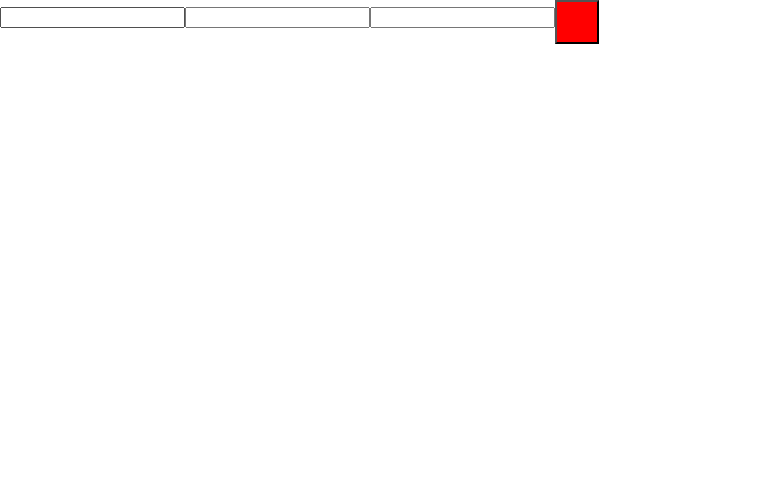
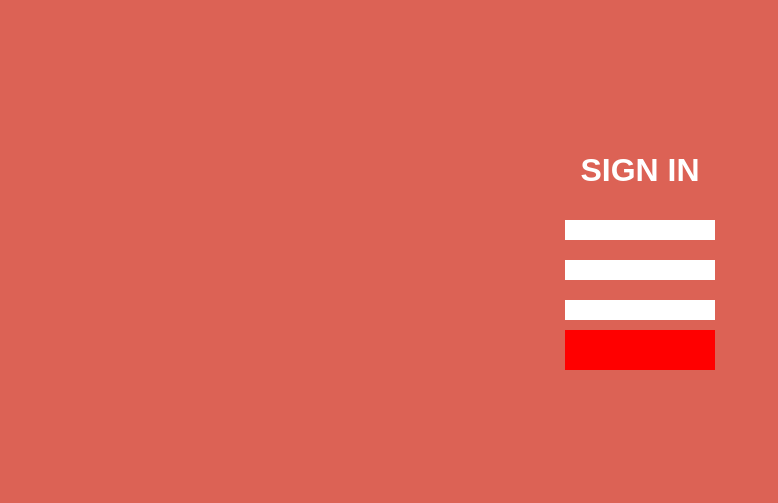
Before and after one commit to CissiWong/sign-up-form, a React app in the folder frontend/: page / in a window 1280 px wide. Shown: the whole page, without its empty margins (0-778 px from the left). Built offline with nearby package versions, Linux system fonts and the light colour scheme.

Commit message:
basic styles

```diff
--- a/frontend/src/components/form/index.js
+++ b/frontend/src/components/form/index.js
@@ -51,18 +51,25 @@ export default class Form extends React.Component {
   render() {
     return (
       <form
-        onSubmit={this.handleSubmit}>
+        onSubmit={this.handleSubmit} >
+        <div className="form-container">
           <label>
+            <h1>Sign in</h1>
+            <div className="username">
               <input
                 value={this.state.username}
                 onChange={this.addUsername}
                 type="text"
                 required />
+            </div>
+            <div className="email">
               <input
                 value={this.state.email}
                 onChange={this.addEmail}
                 type="email"
                 required />
+            </div>
+            <div className="password">
               <input
                 value={this.state.password}
                 onChange={this.addPassword}
@@ -70,9 +77,12 @@ export default class Form extends React.Component {
                 pattern="(?=.*\d)(?=.*[a-z])(?=.*[A-Z]).{8,}"
                 title="Password must contain at least 8 characters, one uppercase, one lowercase and one symbol."
                 required />
+            </div>
             <button
+              className="submit-btn"
               type="submit" />
           </label>
+        </div>
       </form>
     )
   }
--- a/frontend/src/components/form/style.css
+++ b/frontend/src/components/form/style.css
@@ -1,11 +1,48 @@
-form {
-  display: flex;
-  flex-direction: column;
+html {
+  background-color: #dc6255;
 }
 
 button {
+  align-items: center;
+  justify-content: center;
   height: 20px;
-  width: 20px;
+  width: 150px;
   padding: 20px;
   background-color: red;
+  border: 0;
 }
+
+label {
+  flex-wrap: wrap;
+  flex-direction: column;
+  align-content: center;
+  justify-content: center;
+}
+
+input {
+  border: 0;
+  padding: 0;
+  flex-direction: column;
+  align-items: center;
+  justify-content: center;
+  height: 20px;
+  width: 150px;
+  margin-top: 10px;
+  margin-bottom: 10px;
+}
+
+.form-container {
+  display: flex;
+  flex-direction: column;
+  align-items: center;
+  justify-content: center;
+  margin: auto;
+  height: 500px;
+  width: 500px;
+}
+
+h1 {
+  text-transform: uppercase;
+  text-align: center;
+  color: #fff;
+}
```
Lines whose indentation alone changed are shown as unchanged.
